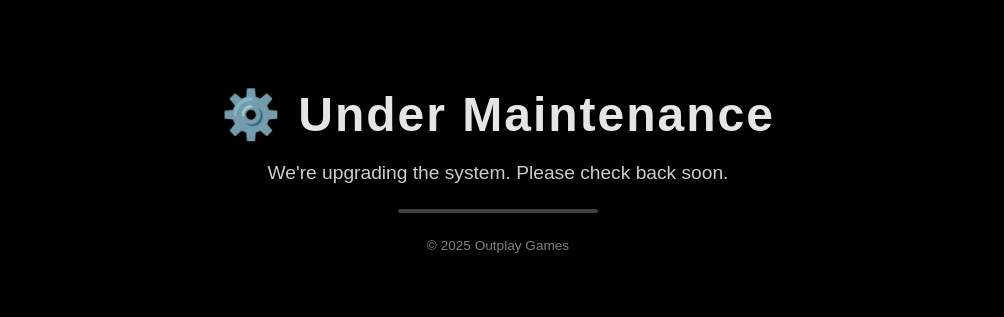
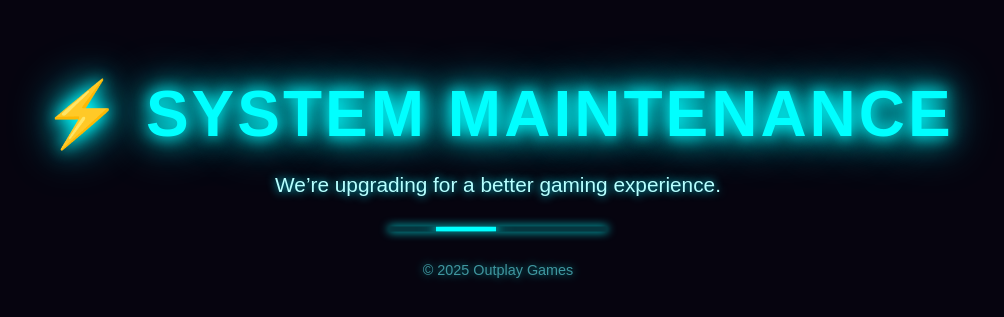
Before and after one commit to outplay-games/App-Ads-Txt, a plain HTML site: page index.html in a window 1280 px wide. Shown: the part 223-540 px from the top of the page, without its empty margins (142-1146 px from the left). Drawn offline with Linux system fonts and the light colour scheme; animation ran at ten frames a second.

Commit message:
Update index.html

```diff
--- a/index.html
+++ b/index.html
@@ -11,13 +11,15 @@
         padding: 0;
         width: 100%;
         height: 100%;
-        background: #000;
+        background: #06040f;
         overflow: hidden;
-        font-family: "Arial", sans-serif;
+        font-family: "Orbitron", Arial, sans-serif;
         -webkit-tap-highlight-color: transparent;
     }
 
-    /* Particle canvas */
+    /* Import Neon Gaming Font */
+    @import url('https://fonts.googleapis.com/css2?family=Orbitron:wght@500;700&display=swap');
+
     canvas {
         position: fixed;
         top: 0;
@@ -27,51 +29,62 @@
         z-index: -1;
     }
 
-    /* Main content */
     .container {
         position: absolute;
         top: 50%;
         left: 50%;
         transform: translate(-50%, -50%);
         text-align: center;
-        color: #fff;
         padding: 0 20px;
-        max-width: 90%;
-        animation: fadeIn 1.5s ease-in-out;
+        width: 100%;
+        color: #0ff;
+        animation: fadeIn 2s ease-in-out;
     }
 
     h1 {
-        font-size: clamp(1.8rem, 6vw, 3rem);
-        margin: 0 0 10px 0;
+        font-size: clamp(2rem, 7vw, 4rem);
+        margin: 0;
         font-weight: 700;
-        letter-spacing: 2px;
-        animation: pulse 2s infinite alternate;
+        letter-spacing: 3px;
+        color: #0ff;
+        text-shadow: 0 0 15px #0ff, 0 0 30px #00faff, 0 0 50px #00eaff;
+        animation: neonPulse 2.5s infinite;
     }
 
     p {
-        font-size: clamp(1rem, 4vw, 1.2rem);
-        opacity: 0.8;
+        color: #b6ffff;
+        font-size: clamp(1rem, 4vw, 1.3rem);
+        text-shadow: 0 0 10px #00eaff;
     }
 
-    /* Loading bar */
     .loader {
-        width: min(200px, 60%);
-        height: 4px;
-        background: rgba(255,255,255,0.25);
-        margin: 25px auto;
+        width: min(220px, 70%);
+        height: 5px;
+        background: rgba(0,255,255,0.2);
+        margin: 30px auto;
+        border-radius: 3px;
+        overflow: hidden;
         position: relative;
-        overflow: hidden;
-        border-radius: 2px;
+        box-shadow: 0 0 10px #0ff;
     }
 
     .loader::before {
         content: "";
         width: 60px;
         height: 100%;
-        background: #fff;
+        background: #0ff;
+        box-shadow: 0 0 10px #0ff, 0 0 20px #00faff;
         position: absolute;
         left: -60px;
-        animation: loading 1.3s linear infinite;
+        animation: loading 1.2s linear infinite;
+    }
+
+    footer {
+        margin-top: 25px;
+        font-size: 0.9rem;
+        opacity: 0.6;
+        color: #66f7ff;
+        text-shadow: 0 0 8px #00faff;
     }
 
     /* Animations */
@@ -86,9 +99,9 @@
         to { opacity: 1; transform: translate(-50%, -50%); }
     }
 
-    @keyframes pulse {
-        0% { opacity: 0.5; }
-        100% { opacity: 1; }
+    @keyframes neonPulse {
+        0%,100% { text-shadow: 0 0 15px #0ff, 0 0 30px #00faff, 0 0 50px #00eaff; }
+        50% { text-shadow: 0 0 25px #0ff, 0 0 45px #00fff6, 0 0 70px #00d4ff; }
     }
 </style>
 </head>
@@ -98,18 +111,16 @@
 <canvas id="particles"></canvas>
 
 <div class="container">
-    <h1>⚙️ Under Maintenance</h1>
-    <p>We're upgrading the system. Please check back soon.</p>
+    <h1>⚡ SYSTEM MAINTENANCE</h1>
+    <p>We’re upgrading for a better gaming experience.</p>
 
     <div class="loader"></div>
 
-    <p style="opacity: 0.5; font-size: 0.85rem; margin-top: 15px;">
-        © 2025 Outplay Games
-    </p>
+    <footer>© 2025 Outplay Games</footer>
 </div>
 
 <script>
-// Particle Canvas
+// Neon particle background
 const canvas = document.getElementById("particles");
 const ctx = canvas.getContext("2d");
 
@@ -119,9 +130,7 @@ function resizeCanvas() {
 }
 resizeCanvas();
 
-// Mobile-friendly particle count
-const particleCount = window.innerWidth < 600 ? 50 : 120;
-
+const particleCount = window.innerWidth < 600 ? 50 : 140;
 const particles = [];
 
 class Particle {
@@ -129,17 +138,21 @@ class Particle {
         this.x = Math.random() * canvas.width;
         this.y = Math.random() * canvas.height;
         this.size = Math.random() * 2 + 1;
-        this.speedX = (Math.random() - 0.5) * 0.7;
-        this.speedY = (Math.random() - 0.5) * 0.7;
+        this.speedX = (Math.random() - 0.5) * 1;
+        this.speedY = (Math.random() - 0.5) * 1;
+        this.glow = Math.random() * 20 + 10;
     }
     update() {
         this.x += this.speedX;
         this.y += this.speedY;
+
         if (this.x < 0 || this.x > canvas.width) this.speedX *= -1;
         if (this.y < 0 || this.y > canvas.height) this.speedY *= -1;
     }
     draw() {
-        ctx.fillStyle = "white";
+        ctx.shadowBlur = this.glow;
+        ctx.shadowColor = "#00faff";
+        ctx.fillStyle = "#0ff";
         ctx.beginPath();
         ctx.arc(this.x, this.y, this.size, 0, Math.PI * 2);
         ctx.fill();
@@ -154,15 +167,17 @@ function initParticles() {
 
 function animate() {
     requestAnimationFrame(animate);
-    ctx.fillStyle = "rgba(0,0,0,0.28)";
+    ctx.fillStyle = "rgba(6, 4, 15, 0.20)";
     ctx.fillRect(0, 0, canvas.width, canvas.height);
-    particles.forEach(p => { p.update(); p.draw(); });
+
+    particles.forEach(p => {
+        p.update();
+        p.draw();
+    });
 }
 
 initParticles();
 animate();
-
-// Resize handling
 window.addEventListener("resize", resizeCanvas);
 </script>
 
```
